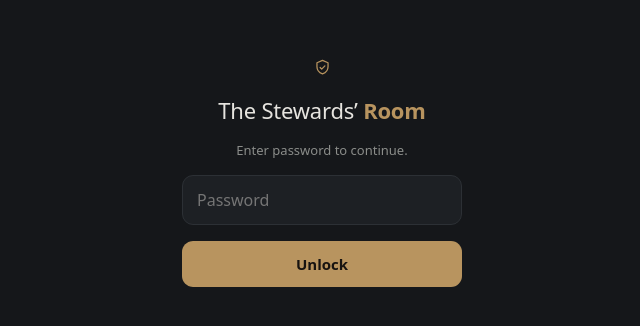
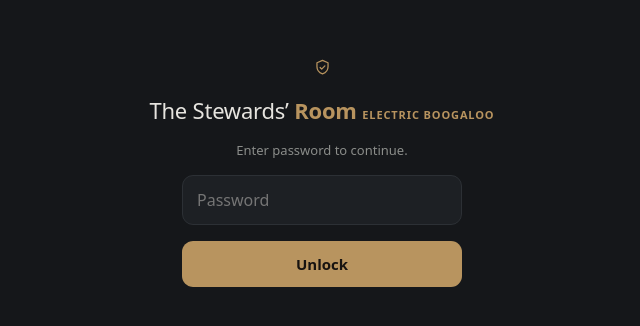
Before and after one commit to mdhamka86/vibe-arcade, a website: page public/stewards.html in a window 1280 px wide. Shown: the part 212-538 px from the top of the page, without its empty margins (318-958 px from the left). Drawn offline with Linux system fonts and the light colour scheme.

Commit message:
era: The Stewards' Room v4.0 (Electric Boogaloo)

```diff
--- a/public/stewards.html
+++ b/public/stewards.html
@@ -3,7 +3,7 @@
 <head>
 <meta charset="utf-8" />
 <meta name="viewport" content="width=device-width, initial-scale=1, maximum-scale=1" />
-<title>The Stewards' Room</title>
+<title>The Stewards' Room (Electric Boogaloo)</title>
 <style>
   :root{
     /* charcoal study — warm greys pulled from the painting, brass as the one accent */
@@ -253,7 +253,7 @@
 <body>
   <div id="gate">
     <svg class="ic lg glogo" viewBox="0 0 24 24" width="34" height="34"><path d="M12 3l7 3v5c0 4.5-3 7.5-7 9-4-1.5-7-4.5-7-9V6l7-3z"/><path d="M9 12l2 2 4-4"/></svg>
-    <h2>The Stewards&rsquo; <b>Room</b></h2>
+    <h2>The Stewards&rsquo; <b>Room</b> <span style="font-size:11px;font-weight:600;letter-spacing:0.08em;color:var(--brass);">ELECTRIC BOOGALOO</span></h2>
     <p>Enter password to continue.</p>
     <input id="gatePass" type="password" placeholder="Password" autocomplete="current-password" />
     <button id="gateBtn">Unlock</button>
@@ -262,7 +262,7 @@
 
   <div id="app">
     <div class="mast">
-      <h1>The Stewards&rsquo; <b>Room</b></h1>
+      <h1>The Stewards&rsquo; <b>Room</b> <span style="font-size:13px;font-weight:600;letter-spacing:0.08em;color:var(--brass);vertical-align:middle;">ELECTRIC BOOGALOO</span></h1>
       <div class="sub">The Outsider Method, digitised. Every leg, every lesson, every cent, held in the vault and audited on demand.</div>
     </div>
 
@@ -308,7 +308,7 @@
 
     <footer>
       Raw rows are stored verbatim, exactly as the journal recorded them. All computed figures use the normalisation layer (Loss&rarr;Lose, Med-High&rarr;Medium-High) so the dashboards see the truth without rewriting history. Export rebuilds the four-sheet workbook from the vault as computed values.<br><br>
-      <span style="color:var(--brass);font-weight:600;" class="serif">The Stewards&rsquo; Room v3.0</span> &middot; Intake now reads the race number from the receipt selection string, so the unit count is never mistaken for the race</footer>
+      <span style="color:var(--brass);font-weight:600;" class="serif">The Stewards&rsquo; Room v4.0 &middot; Electric Boogaloo era (from 20/07/2026: gated book, shadow prices, anchor/value reads)</span> &middot; Intake now reads the race number from the receipt selection string, so the unit count is never mistaken for the race</footer>
   </div>
 
 <script>
```
